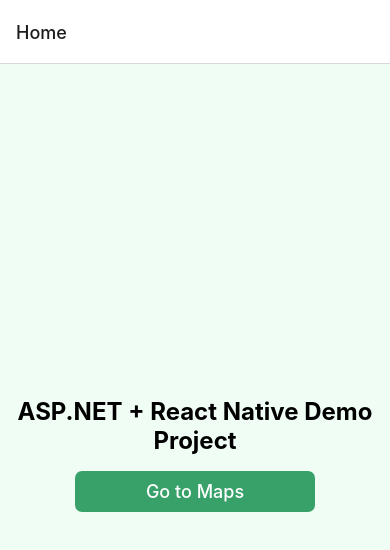
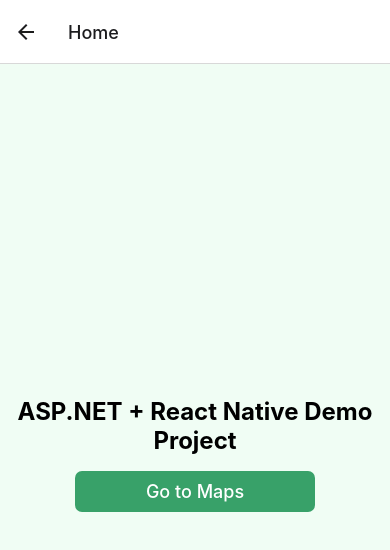
Before and after one commit to alexyan06/AccountSetting, a React Native app: screen /Home in a window 390 px wide. Shown: the top 550 px of the page. Built offline with nearby package versions, Linux system fonts and the light colour scheme.

Commit message:
change home page to news and events page temporarily

```diff
--- a/App.js
+++ b/App.js
@@ -14,7 +14,7 @@
   return (
     <NavigationContainer>
       <Stack.Navigator
-        initialRouteName="Home"
+        initialRouteName="NewsAndEventsPage" // Temporarily setting this so that we can see our work!!
         screenOptions={{
           headerShown: true, // Set to false to hide header
         }}
--- a/src/screens/HomePage.js
+++ b/src/screens/HomePage.js
@@ -8,8 +8,7 @@
 
   const handleSubmit = () => {
     console.log("Going to Map Page...");
-    // navigation.navigate("React Native Maps");
-    navigation.navigate("NewsAndEventsPage")
+    navigation.navigate("React Native Maps");
   };
 
   return (
--- a/src/screens/NewsAndEventsPage.js
+++ b/src/screens/NewsAndEventsPage.js
@@ -6,11 +6,6 @@
 
 export default function NewsAndEventsPage() {
     const navigation = useNavigation();
-
-    const handleSubmit = () => {
-        console.log("Going to Map Page...");
-        navigation.navigate("React Native Maps");
-    };
 
     return (
         <View style={styles.container}>
```
